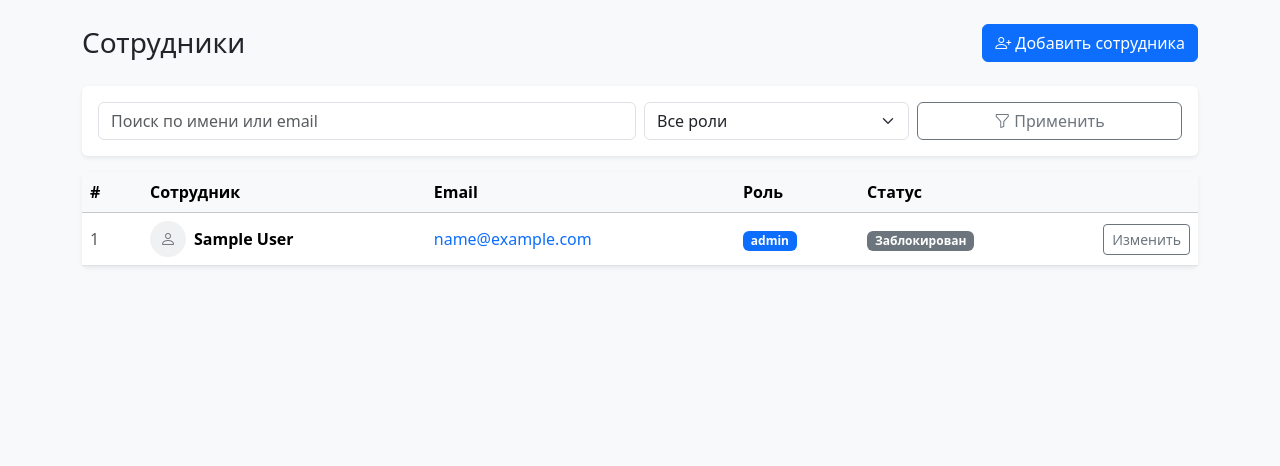
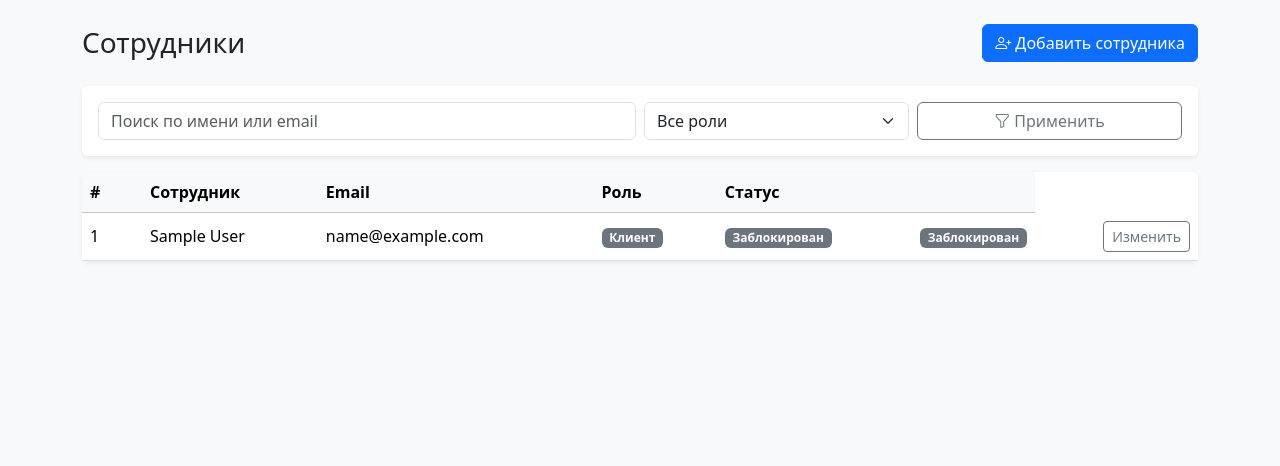
Before and after one commit to pihhta/service-desk, a Python web app: template app/web/templates/admin/users.html in a window 1280 px wide. Shown: the top 466 px of the page. Run offline with Jinja, Linux system fonts and the light colour scheme; the template is opened without the code that fills it: most values are stand-ins (such as "Sample title", 1, 10 or a date in 2020).

Commit message:
app/web/tamplates/admin users.html change code

```diff
--- a/app/web/templates/admin/users.html
+++ b/app/web/templates/admin/users.html
@@ -50,27 +50,19 @@
             <tbody>
                 {% for u in users %}
                 <tr>
-                    <td class="text-muted">{{ u.id }}</td>
-                    <td>
-                        <div class="d-flex align-items-center">
-                            <div class="d-inline-flex align-items-center justify-content-center
-                                        rounded-circle bg-secondary bg-opacity-10 text-secondary me-2"
-                                 style="width:36px;height:36px;">
-                                <i class="bi bi-person"></i>
-                            </div>
-                            <span class="fw-semibold">{{ u.full_name }}</span>
-                        </div>
-                    </td>
-                    <td><a href="mailto:{{ u.email }}" class="text-decoration-none">{{ u.email }}</a></td>
-                    <td>
-                        {% if u.role == 'admin' %}
-                            <span class="badge bg-danger">{{ u.role_label }}</span>
-                        {% elif u.role == 'manager' %}
-                            <span class="badge bg-info text-dark">{{ u.role_label }}</span>
-                        {% else %}
-                            <span class="badge bg-primary">{{ u.role_label }}</span>
-                        {% endif %}
-                    </td>
+                    <td>{{ u.id }}</td>
+<td>{{ u.full_name }}</td>
+<td>{{ u.email }}</td>
+<td>
+    {% if u.role == 'admin' %}<span class="badge bg-danger">Администратор</span>
+    {% elif u.role == 'manager' %}<span class="badge bg-info text-dark">Менеджер</span>
+    {% elif u.role == 'agent' %}<span class="badge bg-primary">Агент</span>
+    {% else %}<span class="badge bg-secondary">Клиент</span>{% endif %}
+</td>
+<td>
+    {% if u.is_active %}<span class="badge bg-success">Активен</span>
+    {% else %}<span class="badge bg-secondary">Заблокирован</span>{% endif %}
+</td>
                     <td>
                         {% if u.active %}
                             <span class="badge bg-success">Активен</span>
```
